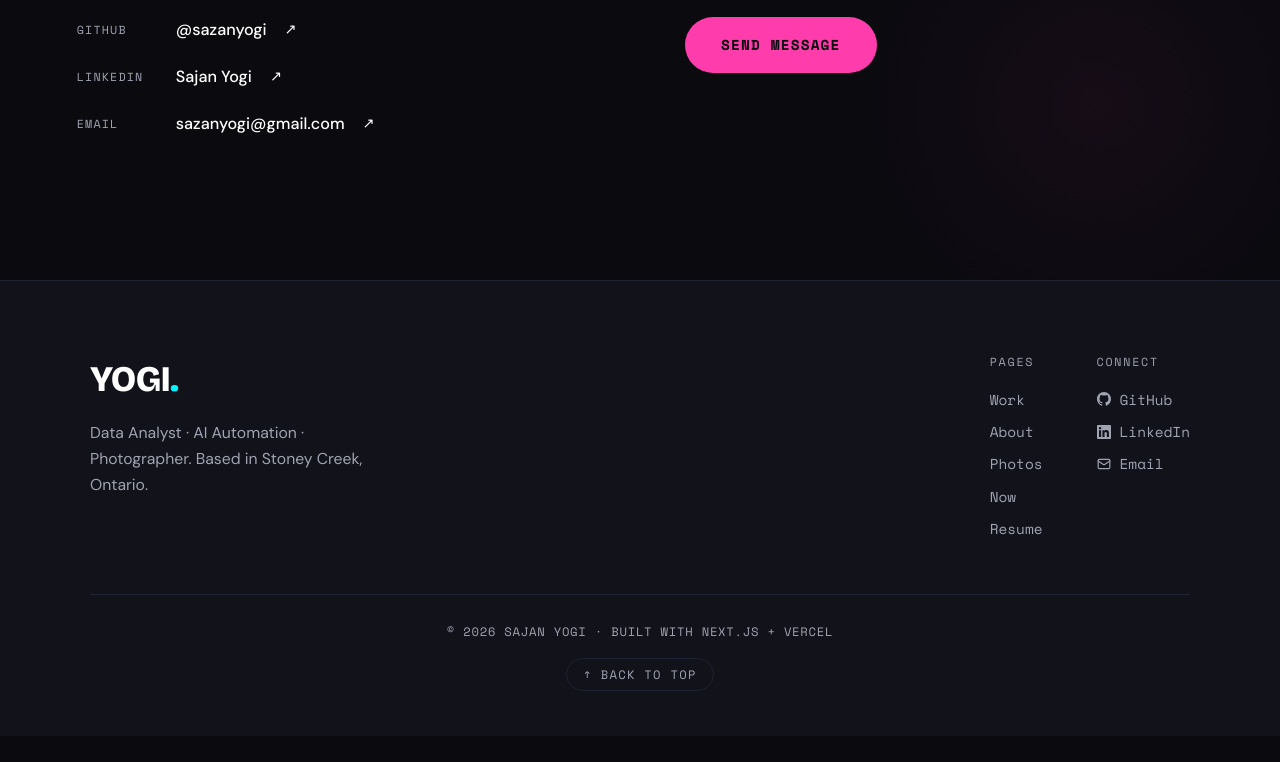
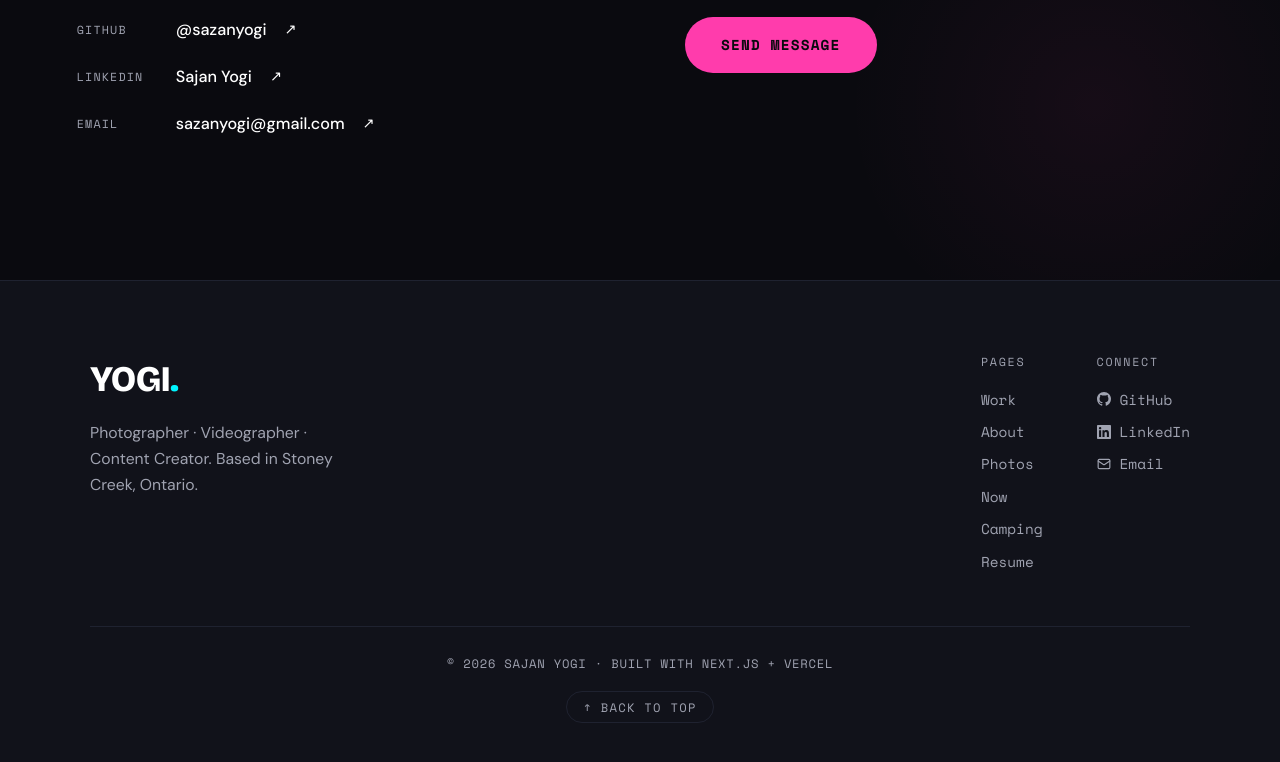
Before and after one commit to sazanyogi/sazan-portfolio, a Next.js app: page / in a window 1280 px wide. Shown: the part 7724-8486 px from the top of the page. Before the commit the page ends 8460 px from the top, so only its background shows below. Built offline with nearby package versions, Linux system fonts and the light colour scheme.

Commit message:
Update footer tagline to creative positioning

```diff
--- a/src/components/Footer.tsx
+++ b/src/components/Footer.tsx
@@ -7,6 +7,7 @@ const NAV = [
   { label: "About", href: "/#about" },
   { label: "Photos", href: "/photos" },
   { label: "Now", href: "/now" },
+  { label: "Camping", href: "/camping" },
   { label: "Resume", href: "/resume" },
 ];
 
@@ -94,7 +95,7 @@ export default function Footer() {
               maxWidth: "280px",
             }}
           >
-            Data Analyst · AI Automation · Photographer.
+            Photographer · Videographer · Content Creator.
             Based in Stoney Creek, Ontario.
           </p>
         </div>
```
